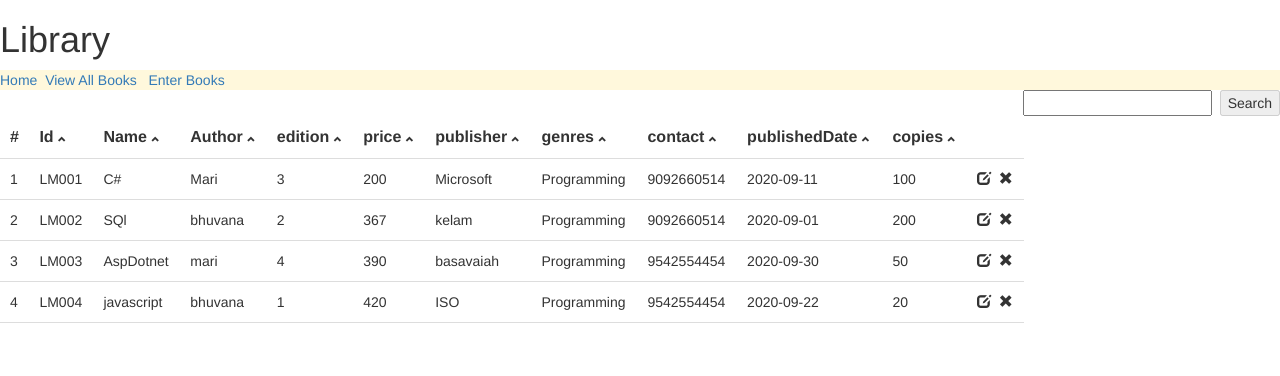
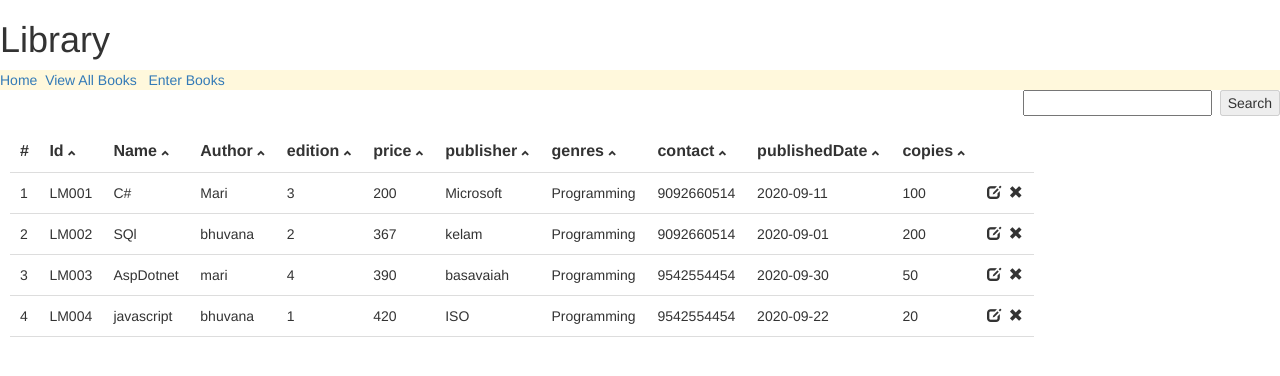
Before and after one commit to KelamBasavaiah/Angular8LibraryManagement, an Angular app: page /ViewBooks in a window 1280 px wide. Shown: the top 376 px of the page. Built offline with nearby package versions, Linux system fonts and the light colour scheme.

Commit message:
Delete Fix

```diff
--- a/src/app/Components/add-book/add-book.component.ts
+++ b/src/app/Components/add-book/add-book.component.ts
@@ -1,6 +1,6 @@
 import { Component, OnInit } from '@angular/core';
-import { BookDetails } from 'src/app/Entities/book-details';
-import { BookService } from 'src/app/Services/book.service';
+import { BookDetails } from '../../Entities/book-details';
+import { BookService } from '../../Services/book.service';
 
 @Component({
   selector: 'app-add-book',
--- a/src/app/Components/edit-view/edit-view.component.ts
+++ b/src/app/Components/edit-view/edit-view.component.ts
@@ -1,8 +1,8 @@
 import { Component, OnInit } from '@angular/core';
 import { FormBuilder, Validators } from '@angular/forms';
 import { ActivatedRoute, Router } from '@angular/router';
-import { BookDetails } from 'src/app/Entities/book-details';
-import { BookService } from 'src/app/Services/book.service';
+import { BookDetails } from '../../Entities/book-details';
+import { BookService } from '../../Services/book.service';
 
 @Component({
   selector: 'app-edit-view',
--- a/src/app/Components/view-books/view-books.component.css
+++ b/src/app/Components/view-books/view-books.component.css
@@ -5,6 +5,8 @@ table, td, th {
   table {
     border-collapse: collapse;
     width: 80%;
+    margin-top: 40px;
+   margin-left: 10px;
   }
 
   th {
--- a/src/app/Components/view-books/view-books.component.ts
+++ b/src/app/Components/view-books/view-books.component.ts
@@ -1,7 +1,7 @@
 import { Component, OnInit } from '@angular/core';
 import { Router } from '@angular/router';
-import { BookDetails } from 'src/app/Entities/book-details';
-import { BookService } from 'src/app/Services/book.service';
+import { BookDetails } from '../../Entities/book-details';
+import { BookService } from '../../Services/book.service';
 
 @Component({
   selector: 'app-view-books',
--- a/src/app/Services/book.service.ts
+++ b/src/app/Services/book.service.ts
@@ -31,7 +31,8 @@ this.books.push(data);
   }
 
   deleteBookById(id){
-    return this.books.filter(x=>x.id != id?1:0)
+    this.books= this.books.filter(x=>x.id != id?1:0)
+    return  this.books
 
   }
 
```
